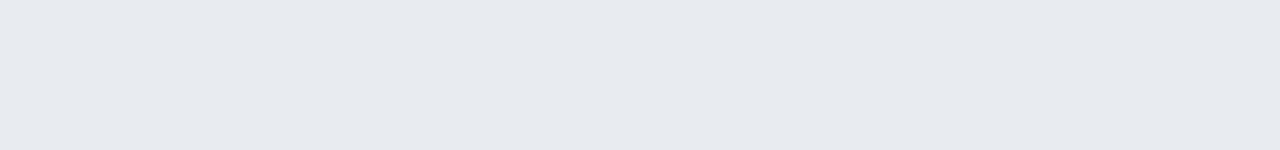
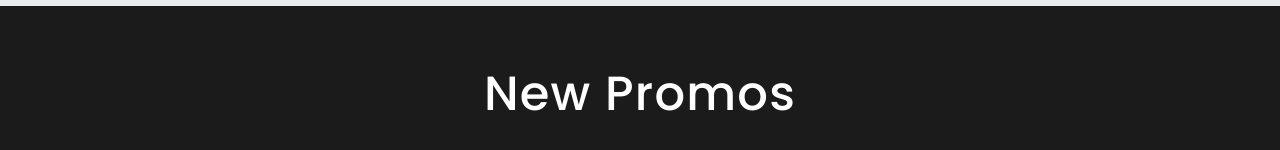
Before and after one commit to MathisHumbert/apple-redesign-nextjs, a Next.js app: page / in a window 1280 px wide. Shown: the part 866-1016 px from the top of the page. Built offline with nearby package versions, Linux system fonts and the light colour scheme.

Commit message:
working on home

```diff
--- a/pages/index.tsx
+++ b/pages/index.tsx
@@ -16,6 +16,13 @@
       <main className='relative h-[200vh] bg-[#E7ECEE]'>
         <Landing />
       </main>
+      <section className='relative z-40 -mt-[100vh] min-h-screen bg-[#1B1B1B]'>
+        <div className='space-y-10 py-16'>
+          <h1 className='text-center text-4xl font-medium tracking-wide text-white md:text-5xl'>
+            New Promos
+          </h1>
+        </div>
+      </section>
     </div>
   );
 };
```
